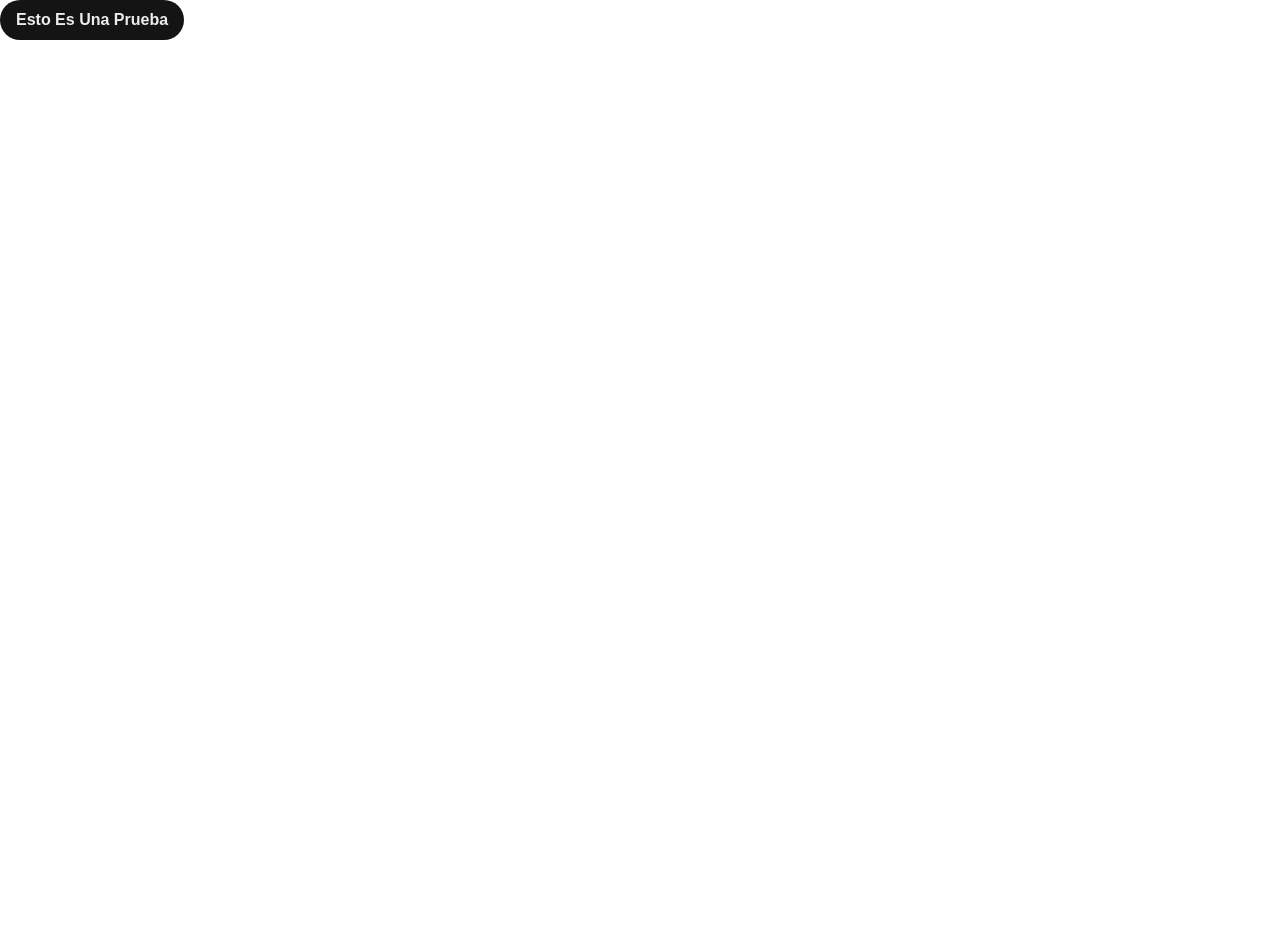
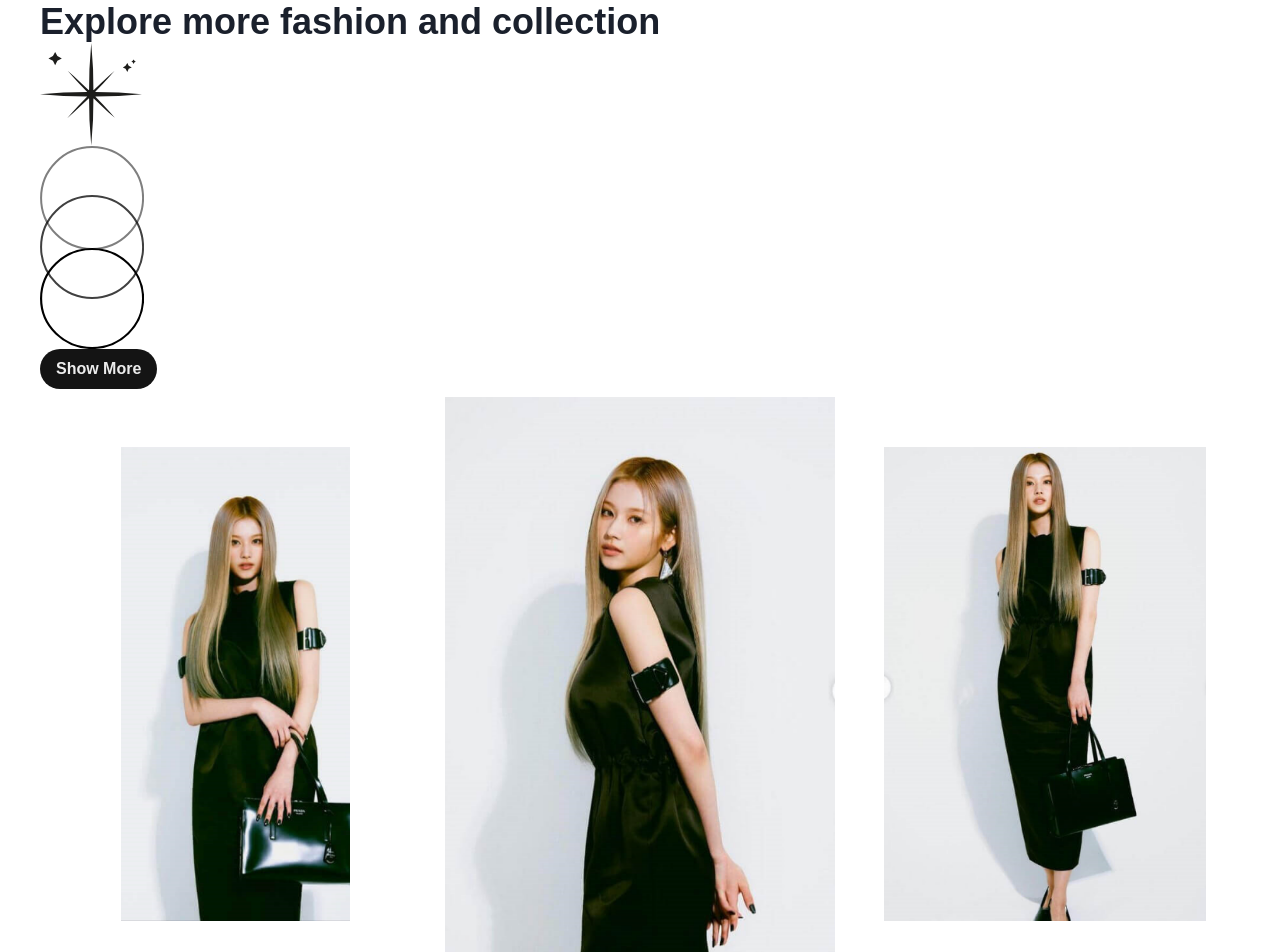
Before and after one commit to DrHeinz11/FashionWeek, a React (Vite) app: page / in a window 1280 px wide. Shown: the top 952 px of the page. Before the commit the page ends 800 px from the top, so only its background shows below. Built offline with nearby package versions, Linux system fonts and the light colour scheme.

Commit message:
V1.3.3(Grid)

```diff
--- a/src/App.jsx
+++ b/src/App.jsx
@@ -1,9 +1,10 @@
-import Cta from "./components/Cta";
+import Hero from "./container/header/hero/Hero";
+import { Stack } from "@chakra-ui/react";
 function App() {
   return (
-    <div>
-      <Cta copy={"Esto es una prueba"} />
-    </div>
+    <Stack maxW='1200px' margin='auto'>
+      <Hero />
+    </Stack>
   );
 }
 
--- /dev/null
+++ b/src/components/GaleryHero.jsx
@@ -0,0 +1,28 @@
+import Img1 from "../assets/img/sana-1.png";
+import Img2 from "../assets/img/sana-2.png";
+import Img3 from "../assets/img/sana-3.png";
+import { Image, Grid, GridItem } from "@chakra-ui/react";
+
+function GaleryHero() {
+  return (
+    <Grid templateColumns={"repeat(3, 1fr)"} gap={"15px"}>
+      <GridItem w="100%" h="100%">
+        <Image
+          src={Img2}
+          height="80%"
+          width={"229px"}
+          objectFit="cover"
+          margin="auto" position="relative" top={'50px'}
+        />
+      </GridItem>
+      <GridItem w="100%" h="100%">
+        <Image src={Img1} />
+      </GridItem>
+      <GridItem w="100%" h="100%">
+        <Image src={Img3} height="80%" margin="auto" position="relative" top={'50px'} />
+      </GridItem>
+    </Grid>
+  );
+}
+
+export default GaleryHero;
--- a/src/components/Logo.jsx
+++ b/src/components/Logo.jsx
@@ -1,57 +1,51 @@
 import * as React from "react"
 
 const Logo = (props,color) => (
-  <svg xmlns="http://www.w3.org/2000/svg" width={333} height={192} {...props}>
+  <svg xmlns="http://www.w3.org/2000/svg" width={79} height={45} {...props}>
     <g data-name="Grupo 47">
       <path
         data-name="Trazado 33"
-        d="M301.807 104.55c1.5 10.534 1.5 19.563 1.5 30.1s0 19.563-1.5 30.1c-1.5-10.534-1.5-19.563-1.5-30.1s0-21.071 1.5-30.1Z"
-        fill="#2d2d2d"
+        d="M70.535 24.434a47.133 47.133 0 0 1 .352 7.034 47.133 47.133 0 0 1-.352 7.034 47.133 47.133 0 0 1-.352-7.034 44.839 44.839 0 0 1 .352-7.034Z"
       />
     </g>
     <g data-name="Grupo 48">
       <path
         data-name="Trazado 34"
-        d="M331.909 134.642c-10.534 1.5-19.563 1.5-30.1 1.5s-19.563 0-30.1-1.5c10.54-1.5 19.569-1.5 30.106-1.5s19.56 0 30.094 1.5Z"
-        fill="#2d2d2d"
+        d="M77.569 31.468a47.133 47.133 0 0 1-7.034.352 47.133 47.133 0 0 1-7.034-.352 47.133 47.133 0 0 1 7.034-.352 47.133 47.133 0 0 1 7.034.352Z"
       />
     </g>
     <g data-name="Grupo 49">
       <path
         data-name="Trazado 35"
-        d="M286.763 148.19a135.68 135.68 0 0 0 13.544-15.048 135.677 135.677 0 0 1 15.048-13.544 135.675 135.675 0 0 0-13.544 15.048 135.677 135.677 0 0 1-15.048 13.544Z"
-        fill="#2d2d2d"
+        d="M67.018 34.633a31.709 31.709 0 0 0 3.165-3.517 31.708 31.708 0 0 1 3.517-3.165 31.708 31.708 0 0 0-3.165 3.517 31.708 31.708 0 0 1-3.517 3.165Z"
       />
     </g>
     <g data-name="Grupo 50">
       <path
         data-name="Trazado 36"
-        d="M315.355 148.19a135.675 135.675 0 0 0-15.048-13.544 135.675 135.675 0 0 1-13.544-15.048 135.673 135.673 0 0 0 15.048 13.544c4.515 4.514 9.029 10.534 13.544 15.048Z"
-        fill="#2d2d2d"
+        d="M73.7 34.633a31.708 31.708 0 0 0-3.517-3.165 31.708 31.708 0 0 1-3.165-3.517 31.707 31.707 0 0 0 3.517 3.165c1.055 1.055 2.11 2.462 3.165 3.517Z"
       />
     </g>
     <circle
       data-name="Elipse 10"
-      cx={3.01}
-      cy={3.01}
-      r={3.01}
-      transform="translate(298.802 131.637)"
-      fill="#2d2d2d"
+      cx={0.703}
+      cy={0.703}
+      r={0.703}
+      transform="translate(69.831 30.764)"
       stroke="#575756"
       strokeMiterlimit={10}
       strokeWidth={0.25}
     />
     <text
       data-name="Fashion. Week"
-      transform="translate(0 73)"
-      fill="#2d2d2d"
-      fontSize={89}
+      transform="translate(0 17)"
+      fontSize={21}
       fontFamily="Runalto"
     >
       <tspan x={0} y={0}>
         {"Fashion."}
       </tspan>
-      <tspan x={0} y={93}>
+      <tspan x={0} y={22}>
         {"Week"}
       </tspan>
     </text>
--- a/src/components/export.js
+++ b/src/components/export.js
@@ -2,3 +2,4 @@ export { default as Logo } from "./Logo";
 export { default as Orbit } from "./Orbit";
 export { default as Star } from "./Star";
 export { default as Circles } from "./Circle";
+export { default as GaleryHero } from "./GaleryHero";
--- a/src/container/header/hero/Hero.jsx
+++ b/src/container/header/hero/Hero.jsx
@@ -0,0 +1,17 @@
+import Cta from "../../../components/Cta";
+import { Star, Circles, GaleryHero } from "../../../components/export";
+import { Heading, Stack, Box } from "@chakra-ui/react";
+export default function Hero() {
+  return (
+    <Stack>
+      <Box>
+        <Heading>
+          Explore more fashion and collection <Star />
+        </Heading>
+        <Circles />
+        <Cta copy='Show more' />
+      </Box>
+      <GaleryHero/>
+    </Stack>
+  );
+}
```
Also changed, not shown: src/container/header/Header.jsx (+12 -0 lines), src/container/header/navbar/Navbar.jsx (+50 -0 lines), src/assets/img/logo.svg.
